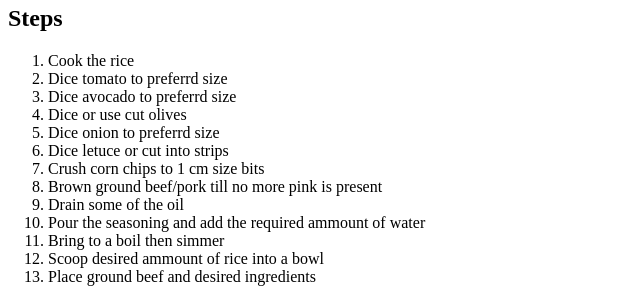
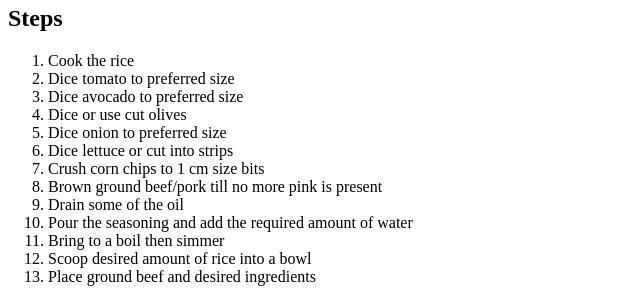
Before and after one commit to AndreFaulk/odin-recipes, a plain HTML site: page takorice.html in a window 1280 px wide. Shown: the part 538-837 px from the top of the page, 0-640 px from the left. Drawn offline with Linux system fonts and the light colour scheme.

Commit message:
2022/12/24 Minor update
Minor updates

```diff
--- a/takorice.html
+++ b/takorice.html
@@ -33,17 +33,17 @@
 
     <ol>
       <li>Cook the rice</li>
-      <li>Dice tomato to preferrd size</li>
-      <li>Dice avocado to preferrd size</li>
+      <li>Dice tomato to preferred size</li>
+      <li>Dice avocado to preferred size</li>
       <li>Dice or use cut olives</li>
-      <li>Dice onion to preferrd size</li>
-			<li>Dice letuce or cut into strips</li>
+      <li>Dice onion to preferred size</li>
+			<li>Dice lettuce or cut into strips</li>
       <li>Crush corn chips to 1 cm size bits</li>
       <li>Brown ground beef/pork till no more pink is present</li>
       <li>Drain some of the oil</li>
-      <li>Pour the seasoning and add the required ammount of water</li>
+      <li>Pour the seasoning and add the required amount of water</li>
       <li>Bring to a boil then simmer</li>
-      <li>Scoop desired ammount of rice into a bowl</li>
+      <li>Scoop desired amount of rice into a bowl</li>
       <li>Place ground beef and desired ingredients</li>
     </ol>
 
```
Also changed, not shown: recipe.html (+5 -2 lines), sushi.html (+6 -5 lines), tacoyaki.html (+8 -7 lines).
